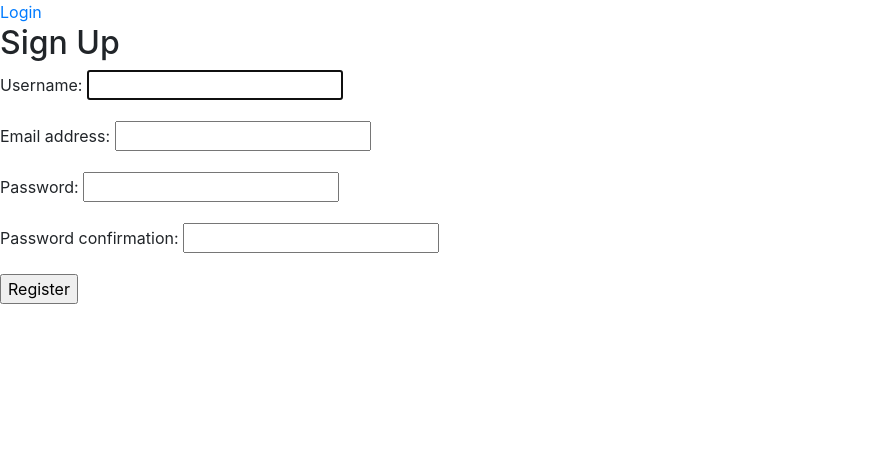
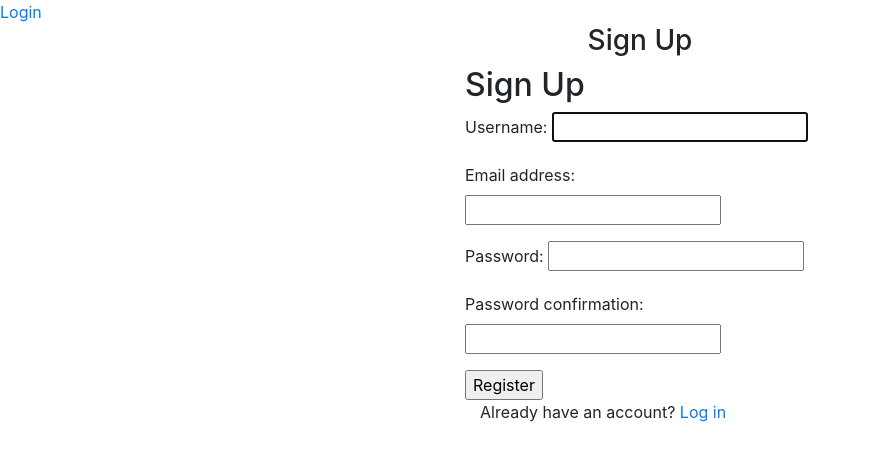
Before and after one commit to Chebichii-Lab/votingApp, a Django app: page /register/ in a window 1280 px wide. Shown: the top 461 px of the page, without its empty margins (0-871 px from the left). Run offline with Django 4.2, Linux system fonts and the light colour scheme; some libraries are stand-ins or nearby versions.

Commit message:
add redirection links

```diff
--- a/online/templates/registration/login.html
+++ b/online/templates/registration/login.html
@@ -21,6 +21,8 @@
             <h2>Login</h2>
             {{form.as_p}}
             <input type="submit" value="Login" />
+            <input type="hidden" name="next" value="{{next}}">
+            <p class="container">You don't have an account? <a href="/register"> Sign Up</a></p>
           </form>
 
         </div>
--- a/online/templates/registration/registration_form.html
+++ b/online/templates/registration/registration_form.html
@@ -1,6 +1,20 @@
 {%extends "registration/base.html"%} {% load bootstrap4 %}
 
 {% block content %}
+<div class="container">
+	<div class="row">
+	  <!-- Empty div -->
+	  <div class="col-md-4"></div>
+	  <div class="col-md-4">
+		{% if form.errors %}
+		  <p> Some Information Might be Incorrect </p>
+		{% endif %}
+		<div class="panel panel-default">
+
+		  <div class="panel-heading">
+			<h3 class="text-center">Sign Up</h3>
+		  </div>
+		  <div class="panel-body">
 			<form method="POST" novalidate>
 				{% csrf_token %}
 				<h2>Sign Up</h2>
@@ -18,5 +32,19 @@
 				</p>
 				{% endfor %}
 				<input type="submit" value="Register" />
+				<input type="hidden" name="next" value="{{next}}">
+            <p class="container">Already have an account? <a href="/login"> Log in</a></p>
 			</form>
+
+
+		  </div>
+
+		</div>
+
+	  </div>
+	  <!-- empty div -->
+	  <div class="col-md-4"></div>
+	</div>
+  </div>
+
 {% endblock content%}
```
Also changed, not shown: db.sqlite3. Lines whose indentation alone changed are shown as unchanged.
